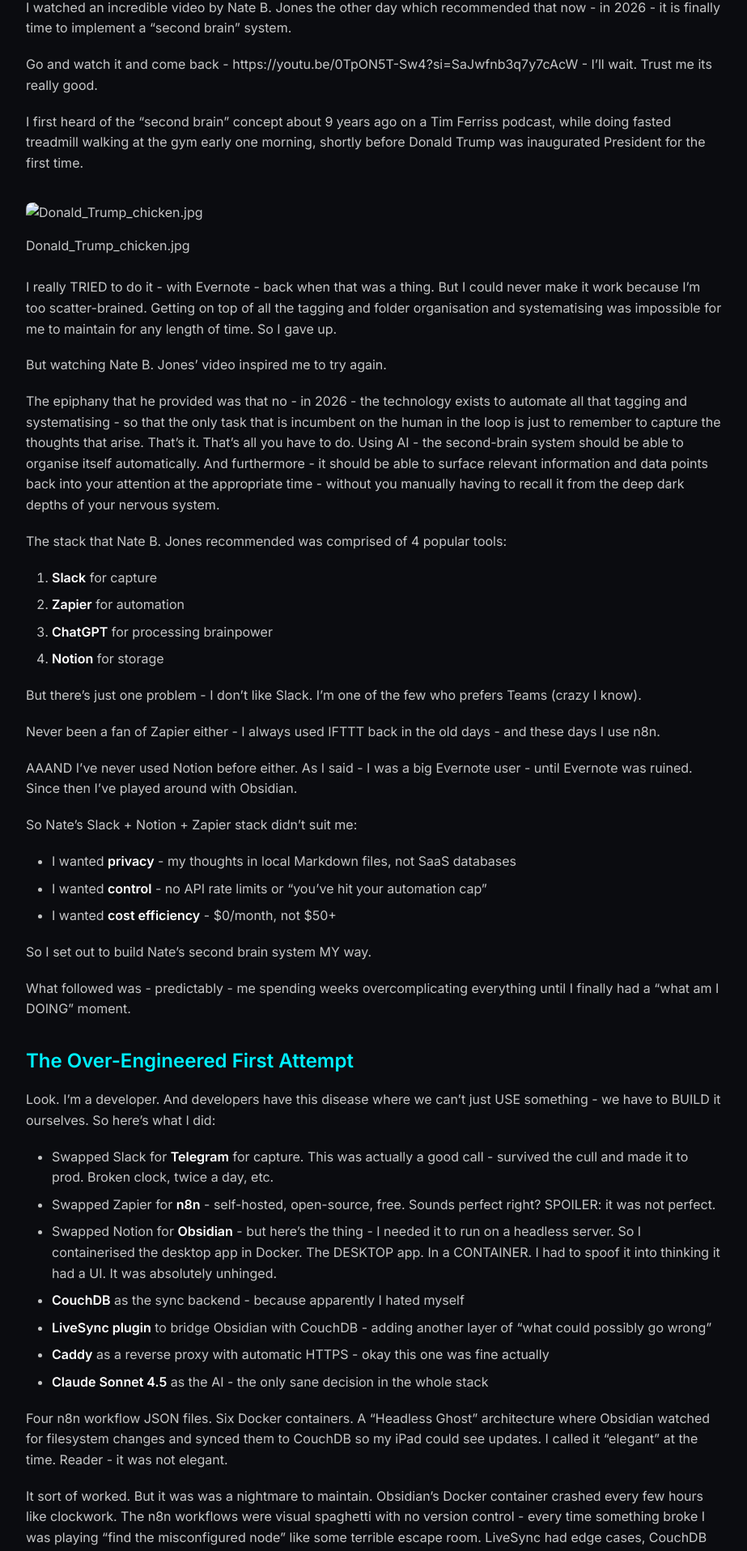
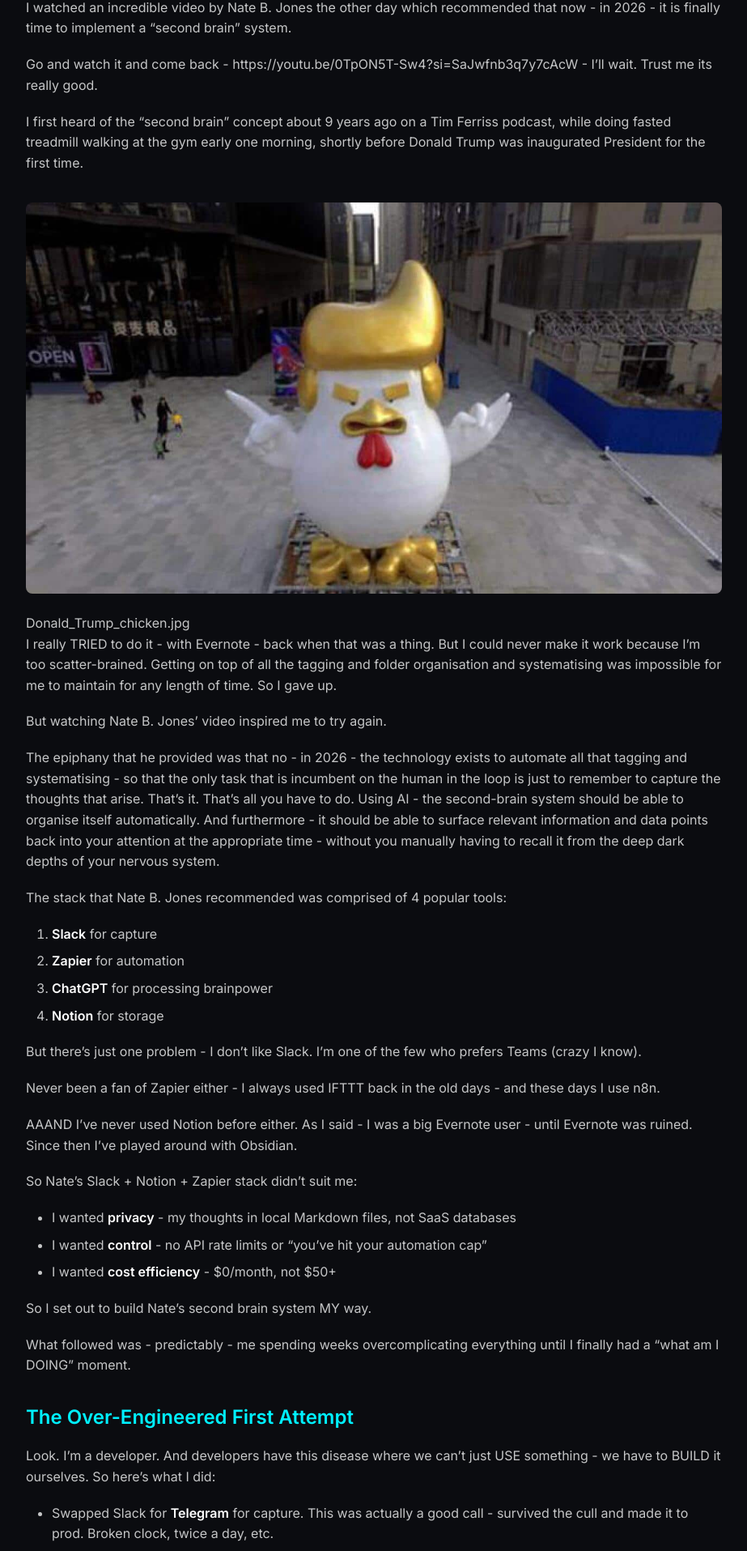
Before and after one commit to RADobson/dobson-dev-site, a Jekyll site: the page built from _posts/2026-01-16-building-ultrathink-self-hosted-second-brain.md, in a window 1280 px wide. Shown: the part 385-2300 px from the top of the page at 81% size, without its empty margins (178-1101 px from the left). Built offline with Jekyll 4.4.1, drawn with Linux system fonts in a browser that asks for light colours.

Commit message:
Update 2026-01-16-building-ultrathink-self-hosted-second-brain.md

```diff
--- a/_posts/2026-01-16-building-ultrathink-self-hosted-second-brain.md
+++ b/_posts/2026-01-16-building-ultrathink-self-hosted-second-brain.md
@@ -17,10 +17,10 @@
 I first heard of the "second brain" concept about 9 years ago on a Tim Ferriss podcast, while doing fasted treadmill walking at the gym early one morning, shortly before Donald Trump was inaugurated President for the first time.
 
 <figure>
-  <img src="./Donald_Trump_chicken.jpg" alt="Donald_Trump_chicken.jpg">
+  <img src="{{ '/assets/images/Donald_Trump_chicken.jpg' | relative_url }}" alt="Donald_Trump_chicken.jpg">
   <figcaption>Donald_Trump_chicken.jpg</figcaption>
 </figure>
-<br />
+
 I really TRIED to do it - with Evernote - back when that was a thing. But I could never make it work because I'm too scatter-brained. Getting on top of all the tagging and folder organisation and systematising was impossible for me to maintain for any length of time. So I gave up.
 
 But watching Nate B. Jones' video inspired me to try again.
@@ -75,10 +75,9 @@
 I looked at my n8n workflows. Really looked at them. The actual logic - classify a message, write a file, send a confirmation back - was maybe 50 lines of Python if you squinted. But it was buried under layers of drag-and-drop nodes and JSON configs and webhook handlers and error catchers. The "headless Obsidian" monstrosity? It only existed because I needed something to run the LiveSync plugin. But wait - if I'm writing directly to the filesystem anyway... I don't NEED sync. The files are already there. On the server. Where I can just... read them.
 
 <figure>
-  <img src="./VIM_wife_VIM_life.jpg" alt="VIM_wife_VIM_life.jpg">
+  <img src="{{ '/assets/images/VIM_wife_VIM_life.jpg' | relative_url }}" alt="VIM_wife_VIM_life.jpg">
   <figcaption>VIM_wife_VIM_life.jpg</figcaption>
 </figure>
-<br />
 
 The whole Rube Goldberg machine I'd built was solving problems that only existed because of other parts of the machine.
 
```
